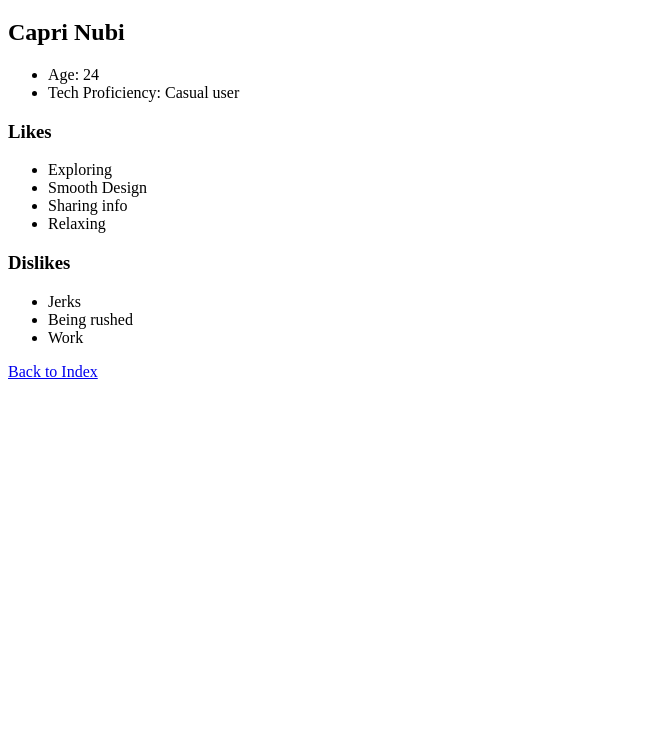
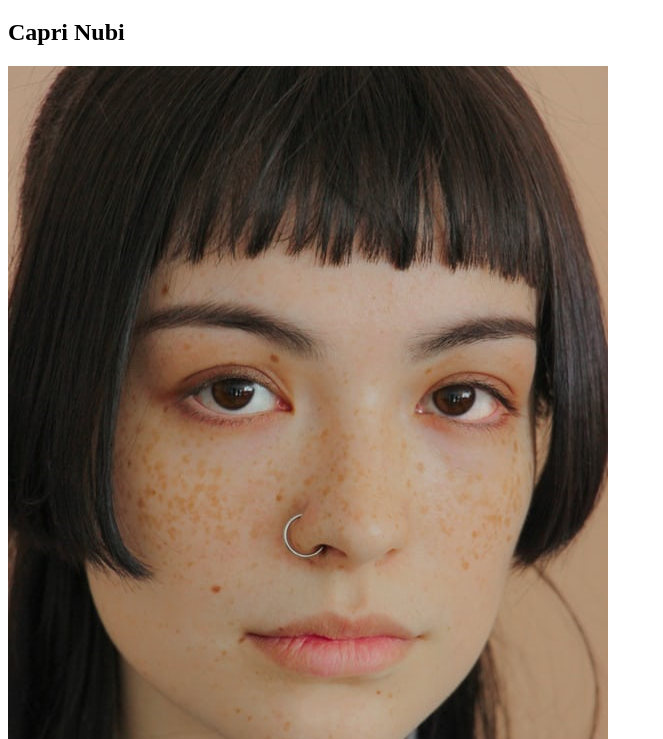
Before and after one commit to MrAGillikin/data-design, a plain HTML site: page epic/persona.html in a window 1280 px wide. Shown: the part 61-800 px from the top of the page, without its empty margins (0-663 px from the left). Drawn offline with Linux system fonts and the light colour scheme.

Commit message:
Added image to persona page.

```diff
--- a/epic/persona.html
+++ b/epic/persona.html
@@ -7,6 +7,7 @@
 	<body>
 		<h1>User Persona:</h1>
 		<h2>Capri Nubi</h2>
+		<img src="capri-nube.jpg" alt="Capri Nube" />
 		<ul>
 			<li>Age: 24</li>
 			<li>Tech Proficiency: Casual user</li>
```
